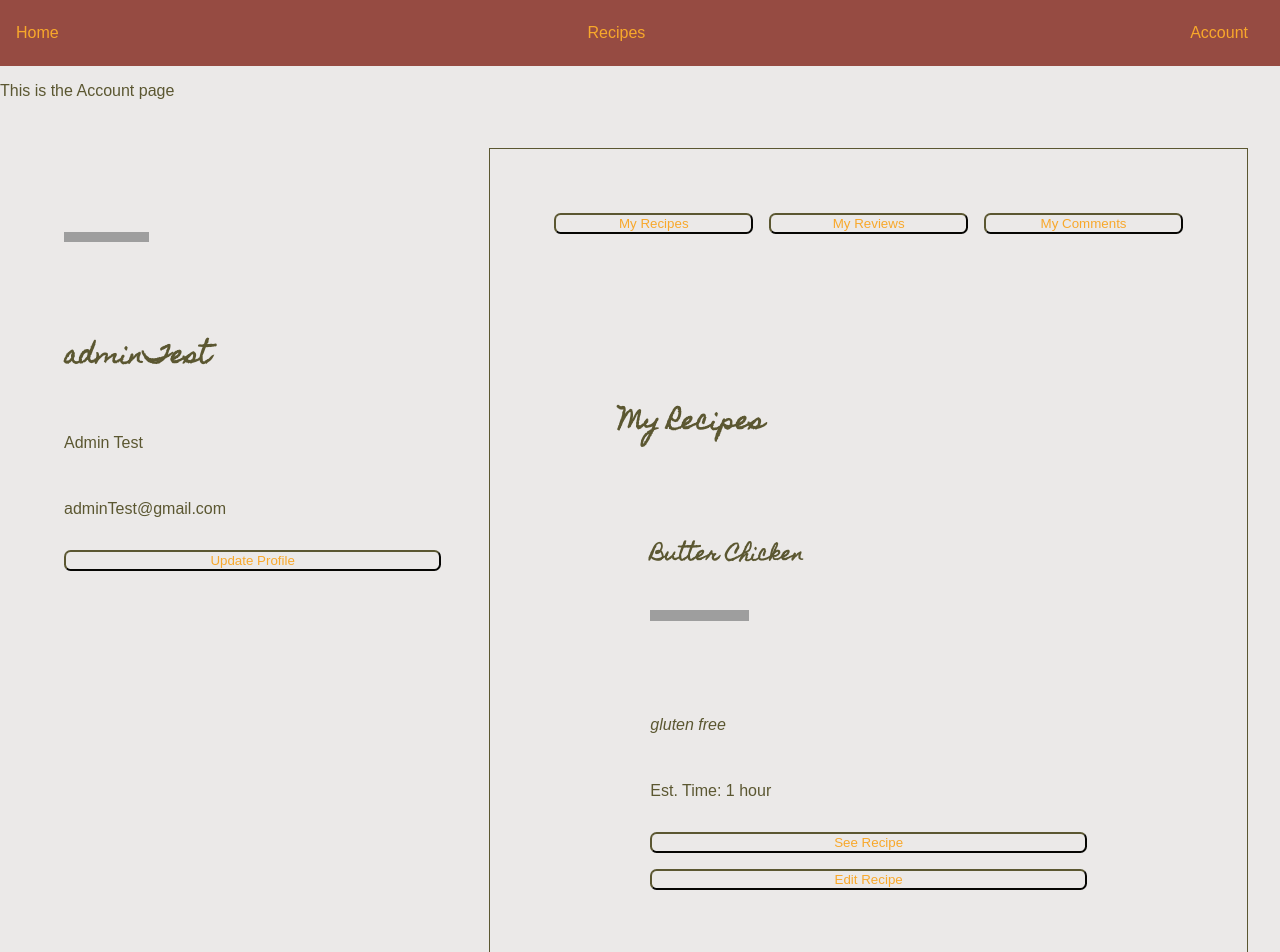
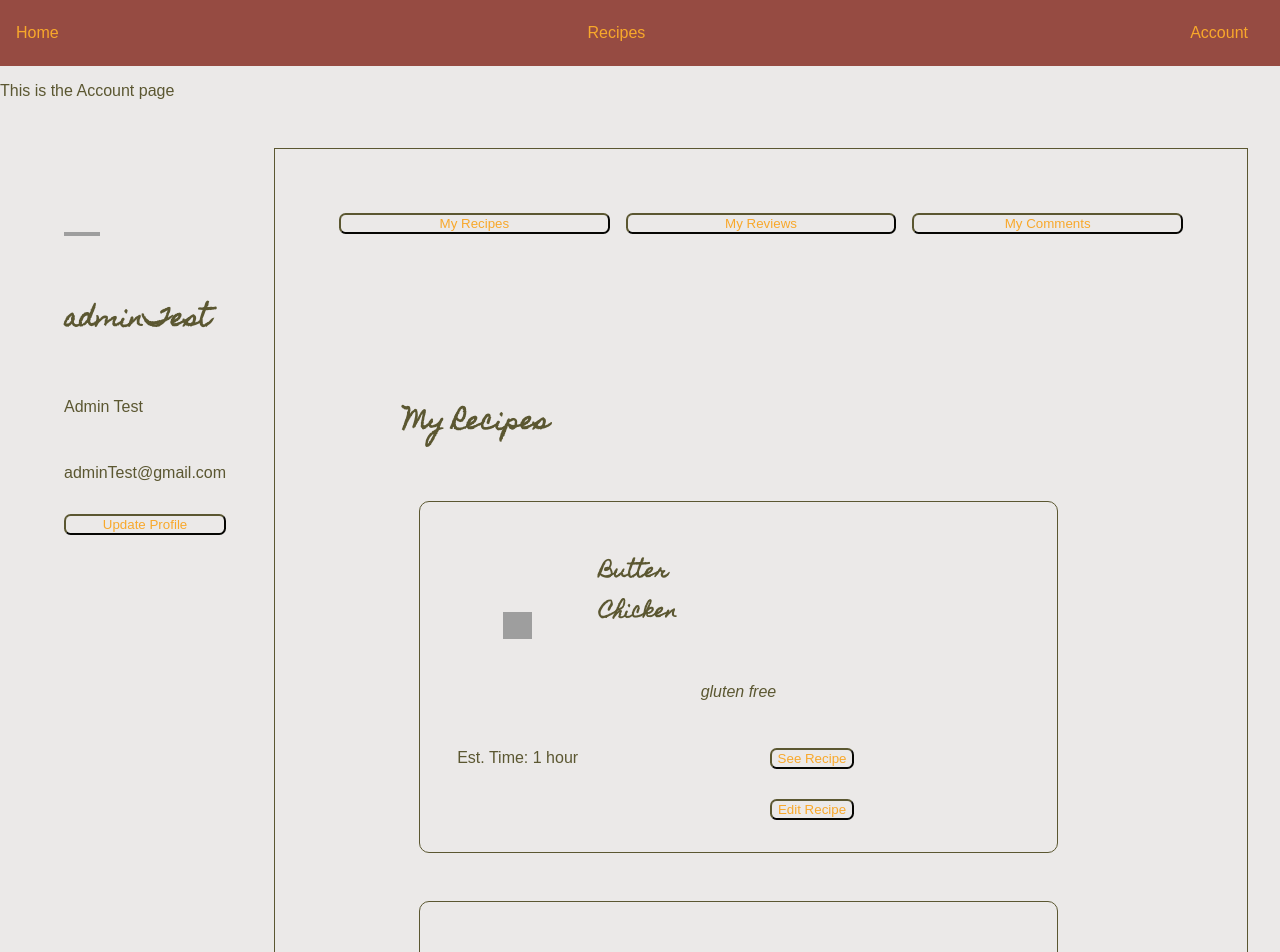
Before and after one commit to Lab-Rats-Fullstack/Lab-Rats, a React (Vite) app in the folder FE/: page /account in a window 1280 px wide. Shown: the top 952 px of the page. Built offline with nearby package versions, Linux system fonts and the light colour scheme; grey boxes are pictures that could not be loaded; a web font is replaced by a local one.

Commit message:
recipes page styled

```diff
--- a/FE/src/index.css
+++ b/FE/src/index.css
@@ -126,3 +126,43 @@ a:focus {
   grid-template-columns: 1fr 1fr 1fr;
   gap: 0;
 }
+
+.recipesContainer {
+  display: grid;
+  place-items: center;
+}
+
+.recipeCard {
+  border: 1px solid var(--clr-accent-two);
+  border-radius: 10px;
+  padding: 1rem;
+  margin: 1rem;
+  display: grid;
+  grid-template-columns: 1fr 1fr 1fr 1fr;
+  place-items: center;
+  max-width: 80%;
+}
+
+.recipeCard h2 {
+  grid-column-start: 2;
+  grid-column-end: 4;
+}
+
+.recipeCard img {
+  grid-column-start: 1;
+  grid-row-start: 1;
+  grid-row-end: 3;
+}
+
+.recipeCard p:first-of-type {
+  grid-column-start: 2;
+  grid-column-end: 4;
+}
+
+.recipeCard p:last-of-type {
+  grid-column-start: 1;
+}
+
+.recipeCard button {
+  grid-column-end: 4;
+}
```
